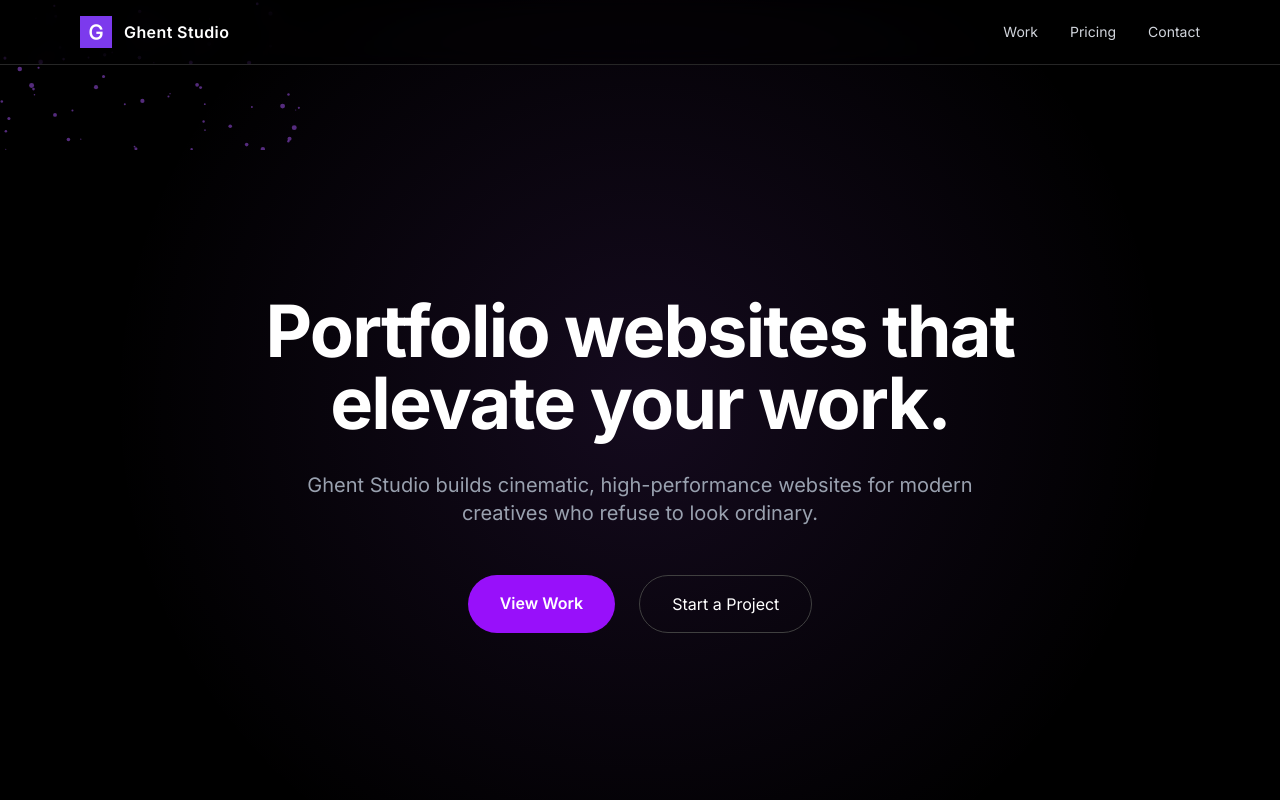
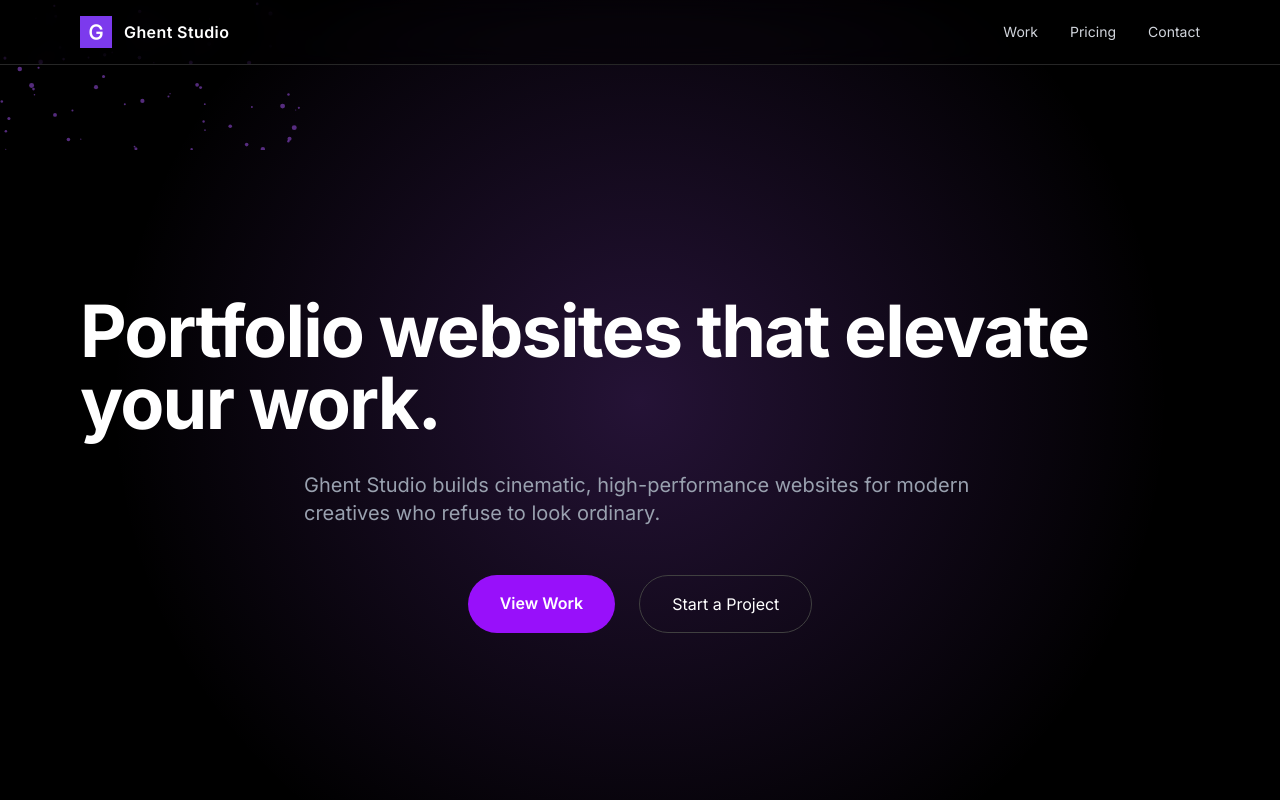
Before and after one commit to raghent/ghent-studio, a React (Vite) app: page / in a window 1280 px wide. Shown: the top 800 px of the page. Built offline with nearby package versions, Linux system fonts and the light colour scheme.

Commit message:
Fix particle canvas sizing

```diff
--- a/src/App.jsx
+++ b/src/App.jsx
@@ -33,9 +33,6 @@
 export default function App() {
   return (
     <div className="bg-black text-white">
-
-
-
       <Routes>
         <Route path="/" element={<Home />} />
         <Route path="/success" element={<Success />} />
--- a/src/components/AmbientGlow.jsx
+++ /dev/null
@@ -1,23 +0,0 @@
-import { useEffect, useRef } from "react"
-
-export default function AmbientGlow() {
-  const glowRef = useRef(null)
-
-  useEffect(() => {
-    const handleScroll = () => {
-      const scrollY = window.scrollY
-      glowRef.current.style.transform = `translateY(${scrollY * 0.2}px)`
-    }
-
-    window.addEventListener("scroll", handleScroll)
-
-    return () => window.removeEventListener("scroll", handleScroll)
-  }, [])
-
-  return (
-    <div
-      ref={glowRef}
-      className="pointer-events-none fixed top-0 left-1/2 -translate-x-1/2 w-225 h-225 bg-purple-600 opacity-20 blur-[220px] rounded-full -z-10"
-    />
-  )
-}
--- a/src/sections/Hero.jsx
+++ b/src/sections/Hero.jsx
@@ -6,13 +6,16 @@
     <section className="relative pt-32 min-h-screen flex items-center justify-center px-8 md:px-20 bg-black text-white overflow-hidden">
 
       {/* Glow Background */}
-      <div className="absolute inset-0 z-0 bg-[radial-gradient(circle_at_center,rgba(168,85,247,0.12),transparent_70%)]" />
+      <div className="absolute inset-0 z-0 pointer-events-none" style={{
+      backgroundImage: "radial-gradient(circle at center, rgba(168,85,247,0.22), transparent 70%)",
+      }}
+       />
 
       {/* Particles */}
       <ParticleField />
 
       {/* Content */}
-      <div className="relative z-10 max-w-4xl text-center">
+      <div className="relative z-10">
 
         <motion.h1
           initial={{ opacity: 0, y: 40 }}
```
